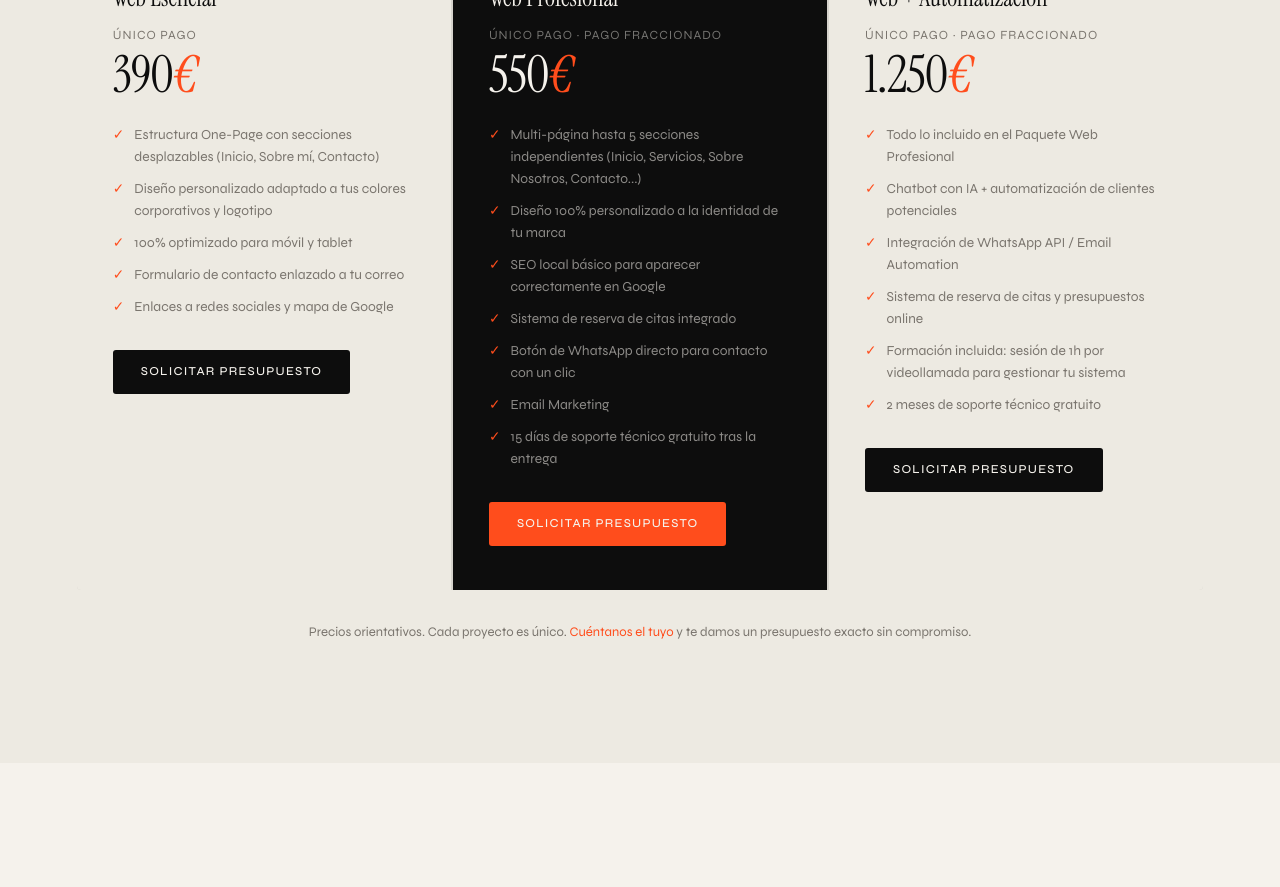
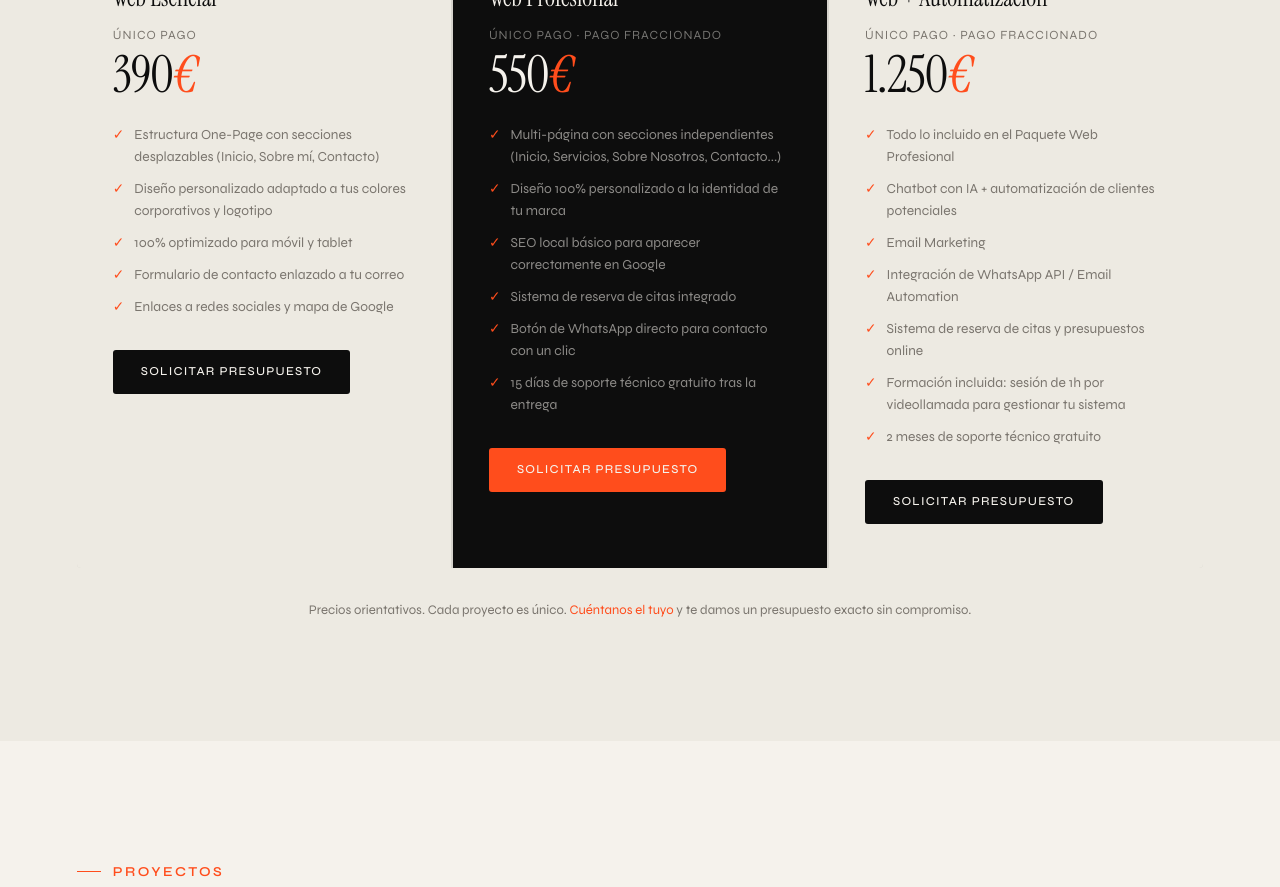
Before and after one commit to danielzhrod/elevon, a Next.js app: page / in a window 1280 px wide. Shown: the part 2240-3127 px from the top of the page. Built offline with nearby package versions, Linux system fonts and the light colour scheme; no server answers.

Commit message:
Precios: mover email marketing plan 3, ajustar textos

```diff
--- a/components/Precios.jsx
+++ b/components/Precios.jsx
@@ -21,12 +21,11 @@ export default function Precios() {
       desde: 'Único pago · Pago fraccionado',
       valor: <>550<em>€</em></>,
       items: [
-        'Multi-página hasta 5 secciones independientes (Inicio, Servicios, Sobre Nosotros, Contacto...)',
+        'Multi-página con secciones independientes (Inicio, Servicios, Sobre Nosotros, Contacto...)',
         'Diseño 100% personalizado a la identidad de tu marca',
         'SEO local básico para aparecer correctamente en Google',
         'Sistema de reserva de citas integrado',
         'Botón de WhatsApp directo para contacto con un clic',
-        'Email Marketing',
         '15 días de soporte técnico gratuito tras la entrega',
       ],
       cta: 'Solicitar presupuesto',
@@ -40,6 +39,7 @@ export default function Precios() {
       items: [
         'Todo lo incluido en el Paquete Web Profesional',
         'Chatbot con IA + automatización de clientes potenciales',
+        'Email Marketing',
         'Integración de WhatsApp API / Email Automation',
         'Sistema de reserva de citas y presupuestos online',
         'Formación incluida: sesión de 1h por videollamada para gestionar tu sistema',
```
